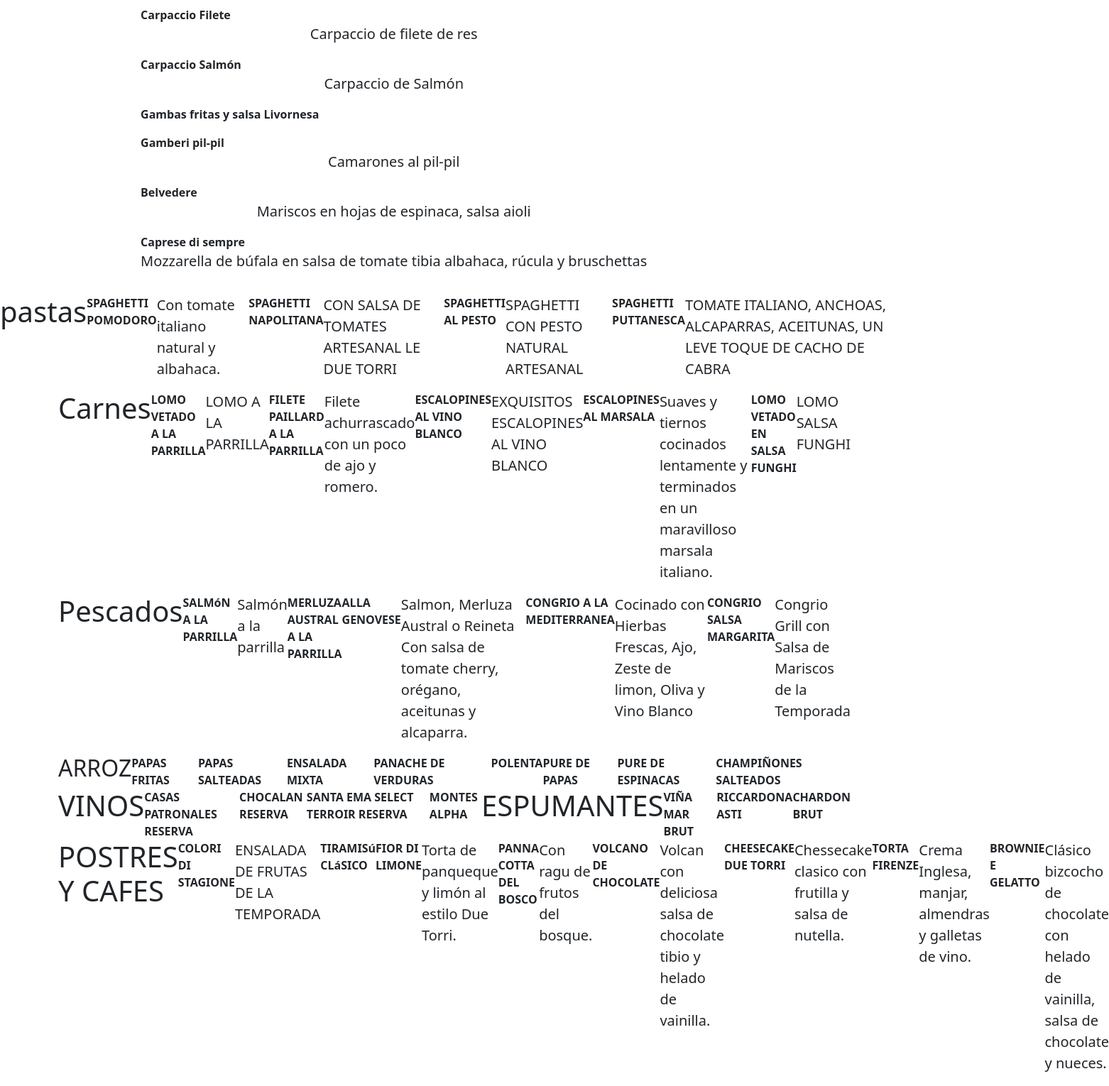
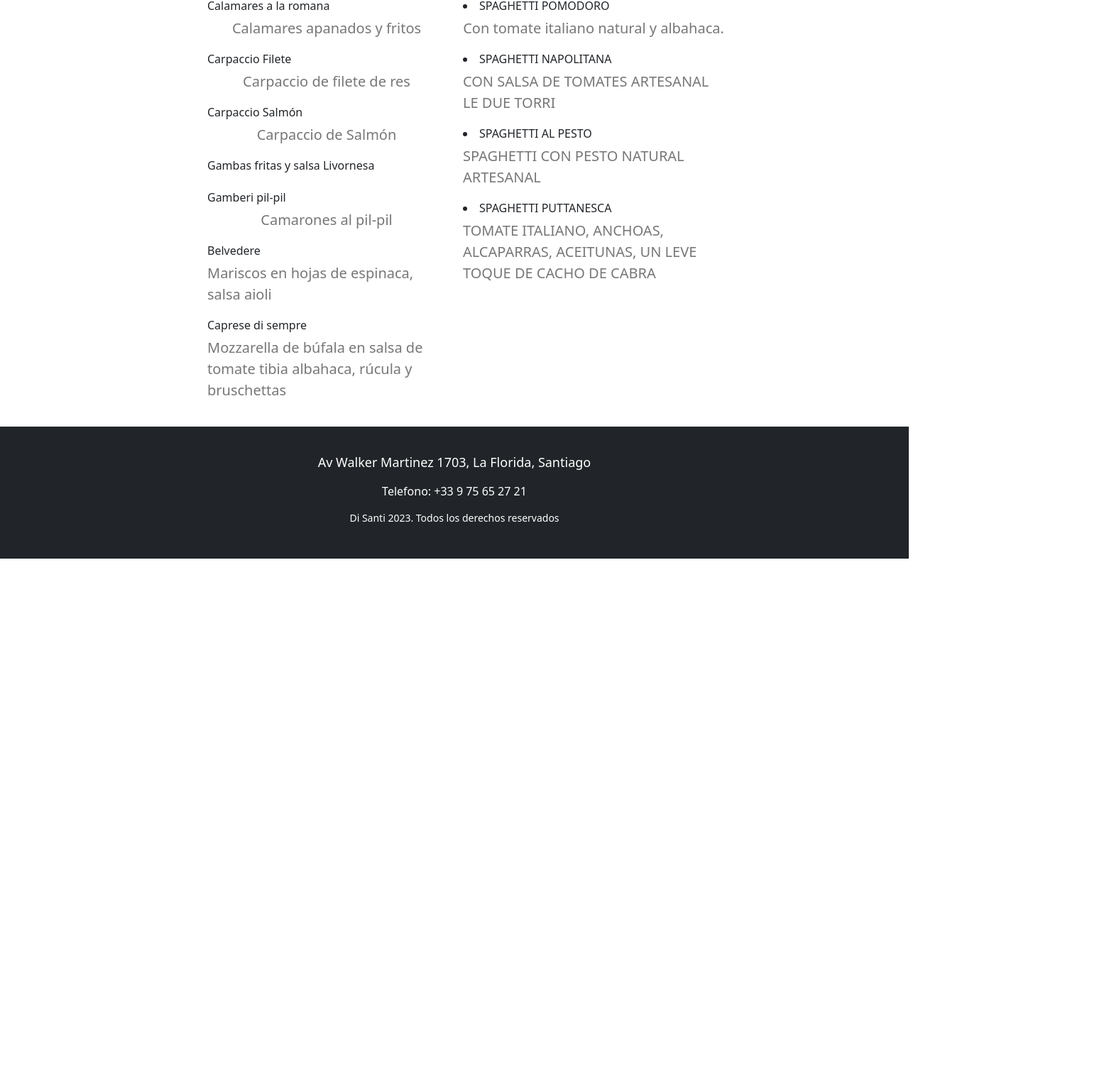
Before and after one commit to AlejandroArafi/proyecto-4, a React (Vite) app: page /menu in a window 1280 px wide. Shown: the part 197-1727 px from the top of the page at 71% size, 1562 px wide, since content can reach past the window. After the commit the page ends 984 px from the top, so only its background shows below. Built offline with nearby package versions, Linux system fonts and the light colour scheme.

Commit message:
archivo readme listo

```diff
--- a/src/Pages/Menu/Menu.css
+++ b/src/Pages/Menu/Menu.css
@@ -33,31 +33,8 @@
 
    } */
 
-   .titulo-container {
-    display: flex;
-    justify-content: center;
-    font-family:'canela';
-    font-size: 60px;
-
-   }
 
 
-   li {
-    list-style: none;
-    font-weight: 600;
-    /* font-family: 'canela_light'; */
-
-   }
-
-   .container-1 {
-    display: flex;
-    text-align: left;
-  }
-
-  .col {
-    display: flex;
-    text-align: left;
-  }
 
 
    /* .container-1, li, ul{
@@ -66,3 +43,39 @@
    justify-content: center;
     background-color: rgb(189, 57, 57);
    } */
+
+   .container-1 {
+    max-width: 800px;
+    margin: 0 auto;
+    padding: 20px;
+  }
+
+  .row {
+    display: flex;
+    justify-content: space-between;
+  }
+
+  .col {
+    flex-basis: 50%;
+  }
+
+  h1 {
+    font-size: 24px;
+    margin-bottom: 10px;
+  }
+
+  ul {
+    list-style: none;
+    padding: 0;
+    margin: 0;
+  }
+
+  li {
+    margin-bottom: 5px;
+  }
+
+  p {
+    margin-bottom: 10px;
+    color: #777;
+    text-align: left;
+  }
--- a/src/Pages/Menu/Menu.jsx
+++ b/src/Pages/Menu/Menu.jsx
@@ -6,177 +6,7 @@ export const Menu = () => {
 
   return (
     <>
-
-    {/* <h1 className='titulo-container'>carta</h1>
-
-    <div className='menu-container'>
-
-      <div className='entradas-container'><h1>Entradas</h1>
-
-        <h2>Calamares a la romana</h2>
-        <h3> Calamares apanados y fritos</h3>
-
-        <h2>Carpaccio Filete</h2>
-        <h3>Carpaccio de filete de res</h3>
-
-        <h2>Carpaccio Salmón</h2>
-        <h3>Carpaccio de Salmón</h3>
-
-        <h2>Gambas fritas y salsa Livornesa</h2>
-        <h3></h3>
-
-        <h2>Gamberi pil-pil</h2>
-        <h3>Camarones al pil-pil</h3>
-
-        <h2>Belvedere</h2>
-        <h3>Mariscos en hojas de espinaca, salsa aioli</h3>
-
-        <h2>Caprese di sempre</h2>
-        <h3>Mozzarella de búfala en salsa de tomate tibia albahaca, rúcula y bruschettas</h3>
-        </div>
-
-        <div className='pastas-container'>
-    <h1>Pastas</h1>
-
-    <h2>SPAGHETTI POMODORO</h2>
-    <h3>Con tomate italiano natural y albahaca.</h3>
-
-    <h2>SPAGHETTI NAPOLITANA</h2>
-    <h3>CON SALSA DE TOMATES ARTESANAL LE DUE TORRI</h3>
-
-    <h2>SPAGHETTI AL PESTO</h2>
-    <h3>SPAGHETTI CON PESTO NATURAL ARTESANAL</h3>
-
-    <h2>SPAGHETTI PUTTANESCA</h2>
-    <h3>TOMATE ITALIANO, ANCHOAS, ALCAPARRAS, ACEITUNAS, UN LEVE TOQUE DE CACHO DE CABRA</h3>
-
-  </div>
-
-  <div className='carnes-container'>
-  <h1>Carnes</h1>
-
-  <h2>LOMO VETADO A LA PARRILLA</h2>
-  <h3>LOMO A LA PARRILLA</h3>
-
-<h2>FILETE PAILLARD A LA PARRILLA</h2>
-<h3>Filete achurrascado con un poco de ajo y romero.</h3>
-
-<h2>ESCALOPINES AL VINO BLANCO</h2>
-<h3>EXQUISITOS ESCALOPINES AL VINO BLANCO
-</h3>
-
-<h2>ESCALOPINES AL MARSALA</h2>
-<h3>Suaves y tiernos cocinados lentamente y terminados en un maravilloso marsala italiano.</h3>
-
-<h2>LOMO VETADO EN SALSA FUNGHI</h2>
-<h3>LOMO SALSA FUNGHI</h3>
-
-</div>
-
-<div className='pescados-container' >
-  <h1>Pescados</h1>
-
-  <h2>SALMóN A LA PARRILLA</h2>
-  <h3>Salmón a la parrilla</h3>
-
-  <h2>MERLUZA AUSTRAL A LA PARRILLA</h2>
-
-  <h2>ALLA GENOVESE</h2>
-  <h3>Salmon, Merluza Austral o Reineta Con salsa de tomate cherry, orégano, aceitunas y alcaparra.</h3>
-
-<h2>CONGRIO A LA MEDITERRANEA</h2>
-<h3>Cocinado con Hierbas Frescas, Ajo, Zeste de limon, Oliva y Vino Blanco</h3>
-
-<h2>CONGRIO SALSA MARGARITA</h2>
-<h3>Congrio Grill con Salsa de Mariscos de la Temporada</h3>
-
-</div>
-
-<div className='acompañamientos-container'>
-  <h1>Acompañamientos</h1>
-
-<h2>ARROZ</h2>
-
-<h2>PAPAS FRITAS</h2>
-
-<h2>PAPAS SALTEADAS</h2>
-
-<h2>ENSALADA MIXTA</h2>
-
-<h2>PANACHE DE VERDURAS</h2>
-
-<h2>POLENTA</h2>
-
-<h2>PURE DE PAPAS</h2>
-
-<h2>PURE DE ESPINACAS</h2>
-
-<h2>CHAMPIÑONES SALTEADOS</h2>
-</div>
-
-<div className='vinos-container'>
-  <h1>VINOS</h1>
-
-  <h2>CASAS PATRONALES RESERVA</h2>
-  <h2>CHOCALAN RESERVA</h2>
-  <h2>SANTA EMA SELECT TERROIR RESERVA</h2>
-  <h2>MONTES ALPHA</h2>
-
-<h1>ESPUMANTES</h1>
-
-<h2>VIÑA MAR BRUT</h2>
-<h2>RICCARDONA ASTI</h2>
-<h2>CHARDON BRUT</h2>
-
-<div className='postres-container'>
-  <h1>POSTRES Y CAFES</h1>
-
-  <h2>COLORI DI STAGIONE</h2>
-  <h3>ENSALADA DE FRUTAS DE LA TEMPORADA</h3>
-
-  <h2>TIRAMISú CLáSICO</h2>
-
-  <h2>FIOR DI LIMONE</h2>
-  <h3>Torta de panqueque y limón al estilo Due Torri.</h3>
-
-  <h2>PANNA COTTA DEL BOSCO</h2>
-  <h3>Con ragu de frutos del bosque.</h3>
-
-  <h2>VOLCANO DE CHOCOLATE</h2>
-  <h3>Volcan con deliciosa salsa de chocolate tibio y helado de vainilla.</h3>
-
-<h2>CHEESECAKE DUE TORRI</h2>
-<h3>Chessecake clasico con frutilla y salsa de nutella.</h3>
-
-<h2>TORTA FIRENZE</h2>
-<h3>Crema Inglesa, manjar, almendras y galletas de vino.</h3>
-
-<h2>BROWNIE E GELATTO</h2>
-<h3>Clásico bizcocho de chocolate con helado de vainilla, salsa de chocolate y nueces.</h3>
-
-</div>
-
-<div className='cafeteria-container'>
-  <h1>CAFETERIA-TETERIA</h1>
-
-  <h2>TE IMPORTADO</h2>
-
-  <h2>CAFÉ ESPRESSO</h2>
-
-  <h2>CORTADO</h2>
-
-  <h2>CAPUCCINO</h2>
-
-  </div>
-
-</div>
-
-</div> */}
-
   <h1 className='titulo-container'>carta</h1>
-
-
-
 
   <div className="container-1">
 
@@ -227,148 +57,6 @@ export const Menu = () => {
 </div>
 
 
-{/* nuevo container */}
-
-<div class="container">
-  <div class="row">
-    <div class="col">
-    <h1>Carnes</h1>
-
-  <li>LOMO VETADO A LA PARRILLA</li>
-  <p>LOMO A LA PARRILLA</p>
-
-<li>FILETE PAILLARD A LA PARRILLA</li>
-<p>Filete achurrascado con un poco de ajo y romero.</p>
-
-<li>ESCALOPINES AL VINO BLANCO</li>
-<p>EXQUISITOS ESCALOPINES AL VINO BLANCO
-</p>
-
-<li>ESCALOPINES AL MARSALA</li>
-<p>Suaves y tiernos cocinados lentamente y terminados en un maravilloso marsala italiano.</p>
-
-<li>LOMO VETADO EN SALSA FUNGHI</li>
-<p>LOMO SALSA FUNGHI</p>
-    </div>
-
-    {/* pescados */}
-    <div class="col">
-      <h1>Pescados</h1>
-
-  <li>SALMóN A LA PARRILLA</li>
-  <p>Salmón a la parrilla</p>
-
-  <li>MERLUZA AUSTRAL A LA PARRILLA</li>
-
-  <li>ALLA GENOVESE</li>
-  <p>Salmon, Merluza Austral o Reineta Con salsa de tomate cherry, orégano, aceitunas y alcaparra.</p>
-
-<li>CONGRIO A LA MEDITERRANEA</li>
-<p>Cocinado con Hierbas Frescas, Ajo, Zeste de limon, Oliva y Vino Blanco</p>
-
-<li>CONGRIO SALSA MARGARITA</li>
-<p>Congrio Grill con Salsa de Mariscos de la Temporada</p>
-    </div>
-  </div>
-</div>
-
-
-{/* nuevo container */}
-
-<div class="container">
-  <div class="row">
-    <div class="col">
-    <h2>ARROZ</h2>
-
-<li>PAPAS FRITAS</li>
-
-<li>PAPAS SALTEADAS</li>
-
-<li>ENSALADA MIXTA</li>
-
-<li>PANACHE DE VERDURAS</li>
-
-<li>POLENTA</li>
-
-<li>PURE DE PAPAS</li>
-
-<li>PURE DE ESPINACAS</li>
-
-<li>CHAMPIÑONES SALTEADOS</li>
-    </div>
-
-{/* vinos */}
-
-    <div class="col">
-    <h1>VINOS</h1>
-
-<li>CASAS PATRONALES RESERVA</li>
-<li>CHOCALAN RESERVA</li>
-<li>SANTA EMA SELECT TERROIR RESERVA</li>
-<li>MONTES ALPHA</li>
-
-<h1>ESPUMANTES</h1>
-
-<li>VIÑA MAR BRUT</li>
-<li>RICCARDONA ASTI</li>
-<li>CHARDON BRUT</li>
-    </div>
-
-  </div>
-</div>
-
-
-
-{/* nuevo container */}
-
-<div class="container">
-  <div class="row">
-    <div class="col">
-    <h1>POSTRES Y CAFES</h1>
-
-<li>COLORI DI STAGIONE</li>
-<p>ENSALADA DE FRUTAS DE LA TEMPORADA</p>
-
-<li>TIRAMISú CLáSICO</li>
-
-<li>FIOR DI LIMONE</li>
-<p>Torta de panqueque y limón al estilo Due Torri.</p>
-
-<li>PANNA COTTA DEL BOSCO</li>
-<p>Con ragu de frutos del bosque.</p>
-
-<li>VOLCANO DE CHOCOLATE</li>
-<p>Volcan con deliciosa salsa de chocolate tibio y helado de vainilla.</p>
-
-<li>CHEESECAKE DUE TORRI</li>
-<p>Chessecake clasico con frutilla y salsa de nutella.</p>
-
-<li>TORTA FIRENZE</li>
-<p>Crema Inglesa, manjar, almendras y galletas de vino.</p>
-
-<li>BROWNIE E GELATTO</li>
-<p>Clásico bizcocho de chocolate con helado de vainilla, salsa de chocolate y nueces.</p>
-    </div>
-
-
-    {/* te y cafe */}
-
-    <div class="col">
-    <h1>CAFETERIA-TETERIA</h1>
-
-<li>TE IMPORTADO</li>
-
-<li>CAFÉ ESPRESSO</li>
-
-<li>CORTADO</li>
-
-<li>CAPUCCINO</li>
-    </div>
-
-  </div>
-</div>
-
-
     </>
   )
 }
```
Also changed, not shown: src/Pages/About/About.jsx (+1 -1 lines), 1 other file (tests, documents, lock files or other folders). Lines whose indentation alone changed are shown as unchanged.
